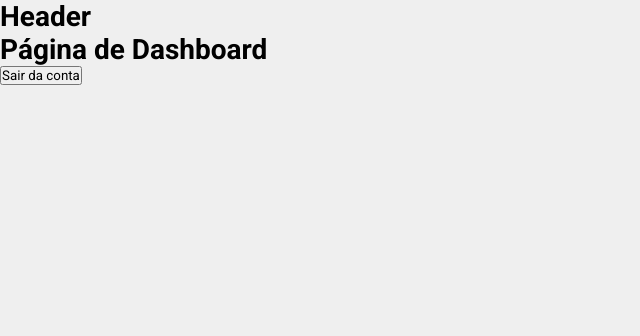
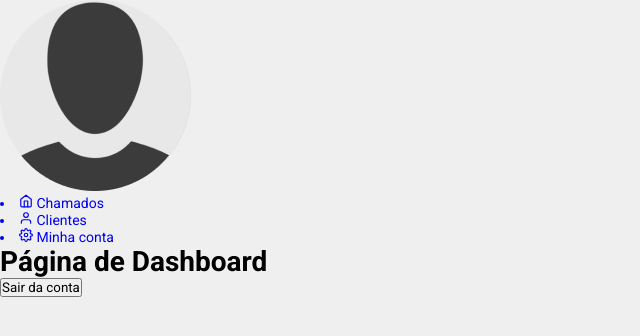
Before and after one commit to Kayke-Fujinaka/call-system, a React (Create React App) app: page /dashboard in a window 1280 px wide. Shown: the top 336 px of the page, without its empty margins (0-640 px from the left). Built offline with nearby package versions, Linux system fonts and the light colour scheme; no server answers; sample sign-in values are in the browser's storage.

Commit message:
[STRUCTURING] Header

```diff
--- a/package.json
+++ b/package.json
@@ -9,6 +9,7 @@
     "firebase": "^9.8.1",
     "react": "^18.1.0",
     "react-dom": "^18.1.0",
+    "react-icons": "^4.3.1",
     "react-router-dom": "^5.2.0",
     "react-scripts": "5.0.1",
     "react-toastify": "^9.0.1",
--- a/src/App.js
+++ b/src/App.js
@@ -5,11 +5,12 @@ import Routes from "./Routes";
 
 import GlobalStyle from "./Styles/global";
 
-import 'react-toastify/dist/ReactToastify.css';
-import { ToastContainer } from 'react-toastify';
+import "react-toastify/dist/ReactToastify.css";
+import { ToastContainer } from "react-toastify";
 
 export default function App() {
   return (
+    <div>
       <AuthProvider>
         <BrowserRouter>
           <ToastContainer autoClose={2000} />
@@ -17,5 +18,6 @@ export default function App() {
         </BrowserRouter>
         <GlobalStyle />
       </AuthProvider>
+    </div>
   );
 }
--- a/src/Components/Header/index.js
+++ b/src/Components/Header/index.js
@@ -1,13 +1,41 @@
-import React from "react";
+import React, { useContext } from "react";
+import { AuthContext } from "../../Context/auth";
+import { Link } from "react-router-dom";
+
+import avatar from "../../Assets/avatar.png";
+import { FiHome, FiUser, FiSettings } from "react-icons/fi";
 
 import * as S from "./styles";
 
-function Header() {
+export default function Header() {
+  const { user } = useContext(AuthContext);
+
   return (
-    <div>
-      <h1>Header</h1>
-    </div>
+    <S.Sidebar>
+      <S.HeaderImgWrapper>
+        <img
+          src={user.avatarURL !== null ? avatar : user.avatarURL}
+          alt="User avatar"
+        />
+      </S.HeaderImgWrapper>
+
+      <S.IconList>
+        <Link to="/dashboard" className="linkItemHeader">
+          <li>
+            <FiHome className="iconHeader" /> Chamados
+          </li>
+        </Link>
+        <Link to="/customers" className="linkItemHeader">
+          <li>
+            <FiUser className="iconHeader" /> Clientes
+          </li>
+        </Link>
+        <Link to="/profile" className="linkItemHeader">
+          <li>
+            <FiSettings className="iconHeader" /> Minha conta
+          </li>
+        </Link>
+      </S.IconList>
+    </S.Sidebar>
   );
 }
-
-export default Header;
--- a/src/Components/Header/styles.js
+++ b/src/Components/Header/styles.js
@@ -1,5 +1,13 @@
 import styled from "styled-components";
 
-export const Dive = styled.div`
-  background-color: red;
+export const Sidebar = styled.div`
+
 `;
+
+export const HeaderImgWrapper = styled.div`
+
+`;
+
+export const IconList = styled.div`
+
+`;
--- a/src/Context/auth.js
+++ b/src/Context/auth.js
@@ -41,9 +41,9 @@ function AuthProvider({ children }) {
 
         let data = {
           uid: uid,
-          nome: userProfile.data.nome,
-          avatarURL: userProfile.data.avatarURL,
-          email: value.user.email,
+          nome: userProfile.data().nome,
+          avatarURL: userProfile.data().avatarURL,
+          email: userProfile.data().email,
         };
         setUser(data);
         userStorage(data);
@@ -77,6 +77,7 @@ function AuthProvider({ children }) {
           .set({
             nome: nome,
             avatarURL: null,
+            email: email
           })
           .then(() => {
             let data = {
@@ -123,6 +124,8 @@ function AuthProvider({ children }) {
         signIn,
         signUp,
         signOut,
+        setUser,
+        userStorage,
       }}
     >
       {children}
```
Also changed, not shown: 1 other file (tests, documents, lock files or other folders). Lines whose indentation alone changed are shown as unchanged.
